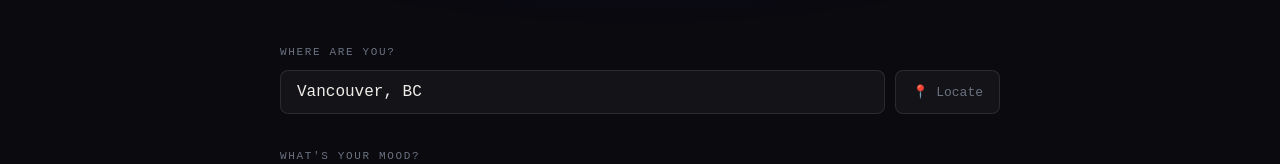
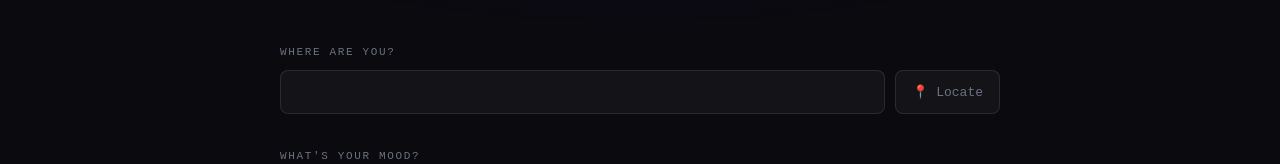
Before and after one commit to sayyamsingla/Gather, a React (Create React App) app in the folder frontend/gather-frontend/: page / in a window 1280 px wide. Shown: the part 233-397 px from the top of the page. Built offline with nearby package versions, Linux system fonts and the light colour scheme.

Commit message:
small error fix

```diff
--- a/frontend/gather-frontend/src/App.js
+++ b/frontend/gather-frontend/src/App.js
@@ -11,7 +11,7 @@ export default function App() {
   const [budget, setBudget] = useState(30);
   const [time, setTime] = useState(2);
   const [outdoor, setOutdoor] = useState(null);
-  const [location, setLocation] = useState("Vancouver, BC");
+  const [location, setLocation] = useState("");
   const [expanded, setExpanded] = useState(null);
   const [radius, setRadius] = useState(5000);
   const [recommendations, setRecommendations] = useState([]);
```
Also changed, not shown: 1 other file (tests, documents, lock files or other folders).
